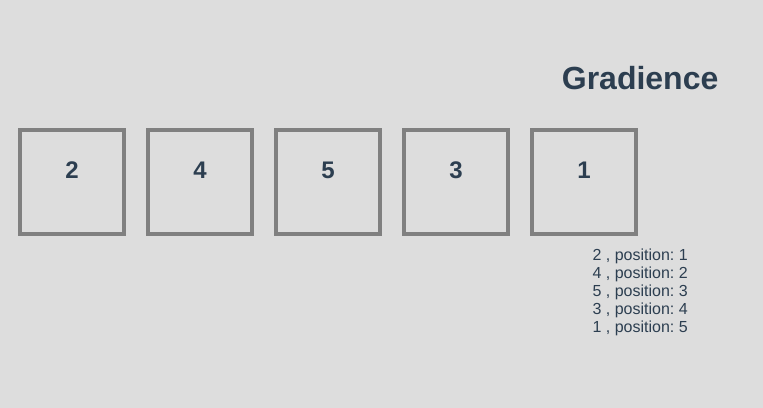
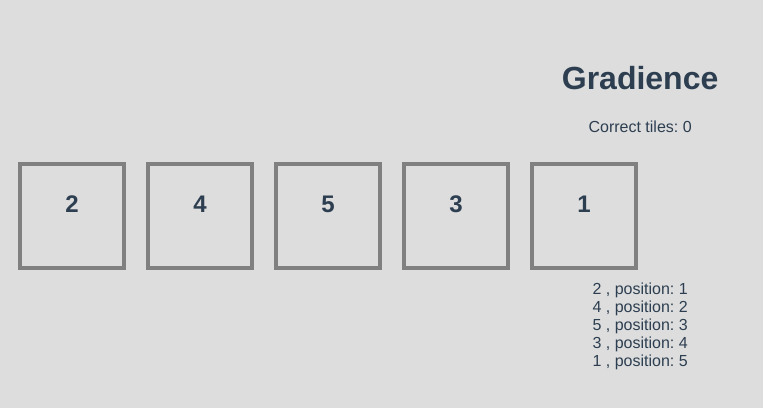
Before and after one commit to jadeleafmoon/gradiance, a Vue app: page / in a window 1280 px wide. Shown: the top 408 px of the page, without its empty margins (0-763 px from the left). Built offline with nearby package versions, Linux system fonts and the light colour scheme.

Commit message:
feat: add game win condition

```diff
--- a/src/App.vue
+++ b/src/App.vue
@@ -1,5 +1,9 @@
 <template>
   <h1>Gradience</h1>
+
+  <p> Correct tiles: {{ numberOfCorrectTiles }}</p>
+
+  <h2 v-show="gameWon">You win! 😸</h2>
 
   <div class="grid">
     <Tile
@@ -29,8 +33,6 @@ export default {
   components: { Tile },
   data() {
     return {
-      tile1: 0,
-      tile2: 0,
       selectedTiles: [],
       tiles: [
         { number: 0, position: 0, isSelected: false, id: 0},
@@ -82,6 +84,21 @@ export default {
       }
     }
   },
+  computed: {
+    numberOfCorrectTiles() {
+      console.log("inside numberOfCorrectTiles")
+      let counter = 0;
+      for (let i = 1; i < this.tiles.length; i++) {
+        const tile = this.tiles[i];
+        if (tile.number === i) counter++;
+      }
+
+      return counter
+    },
+    gameWon() {
+      return this.numberOfCorrectTiles === this.tiles.length - 1
+    }
+  }
 }
 </script>
 
```
